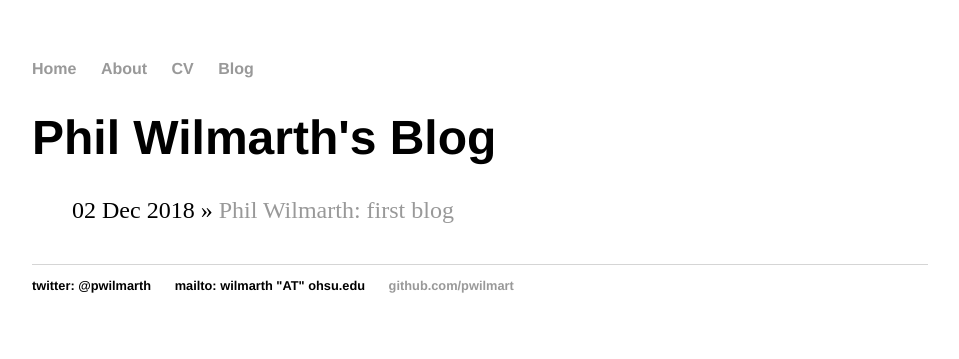
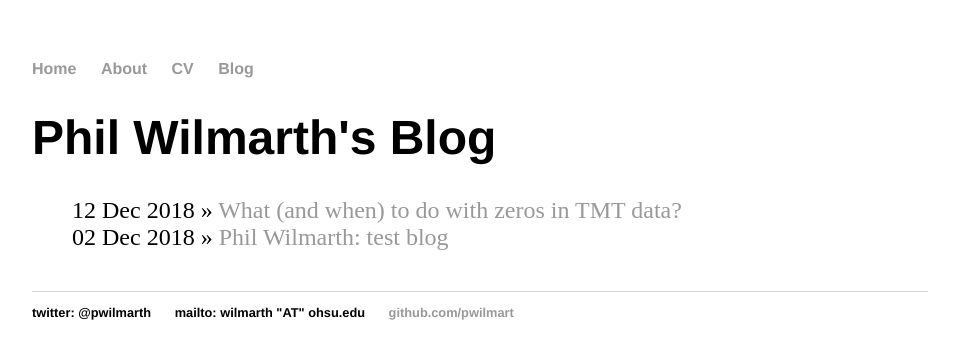
Before and after one commit to pwilmart/pwilmart.github.io, a Jekyll site: the page built from blog/index.html, in a window 1280 px wide. Shown: the top 359 px of the page, without its empty margins (160-1119 px from the left). Built offline with Jekyll 4.4.1, drawn with Linux system fonts in a browser that asks for light colours; part of the change alters nothing that is shown.

Commit message:
Zero replacment in TMT experiments

```diff
--- a/_posts/2018-12-02-Phil-first-blog.md
+++ b/_posts/2018-12-02-Phil-first-blog.md
@@ -1,6 +1,6 @@
 ---
 layout: post
-title: "Phil Wilmarth: first blog"
+title: "Phil Wilmarth: test blog"
 date: 2018-12-02
 ---
 
--- /dev/null
+++ b/_posts/2018-12-12-TMT-zero-replacement.md
@@ -0,0 +1,25 @@
+---
+layout: post
+title: "What (and when) to do with zeros in TMT data?"
+date: 2018-12-12
+---
+
+# What (and when) to do with zeros in TMT data?
+
+One of the advantages of TMT labeling is much less missing data compared to other methods like MS1 feature based label-free quantitation. That does not imply that there is **no** missing data. The reporter ions are measured in single scans and some of the reporter ions may be below the detection limits for lower abundance PSMs. If isotopic purity correction factors are used, some channels might have all of their intensity accounted for from adjacent channels. There are also cases where a PSM can have a sequence assignment but not be abundant enough to have any reporter ions. These scenarios are more like true missing at random cases.
+
+If multiple TMT labeling are required in a larger experiment, then there are proteins (with associated peptides and PSMs) unique to each individual TMT experiment. This creates TMT data for these proteins that are missing by TMT experiment cases. There can even be the case where there is evidence for a protein in one TMT experiment but there were no reporter ions, and that protein was not seen in other TMT experiments. Then you have a protein with no reporter ions at all.
+
+Some of you will have noticed that I have been talking about reporter ions from PSMs **and** from proteins. It is advantageous to aggregate (sum) reporter ions up to the level that is appropriate for the question being asked. If the experiment is testing for differential protein expression, then protein level aggregation is called for. If the experiment is something like a phosphopeptide enrichment experiment, then a more peptide-centric aggregation is needed. Should something be done about replacing zeros before aggregation or after aggregation?
+
+First, the what part. Zeros will cause problems in many mathematical steps later in the data analysis (log transformations and denominators in ratios) so we usually want to replace them with some non-zero value. There are many options here. Some methods try to determine a realistic value of what the data might have been. Other methods choose something that solves the math issues but is still recognizable as missing data. I prefer the later. In Fusion (not Fusion Lumos) SPS MS3 datasets, the smallest non-zero reporter ion peak heights (intensities) are about 300. I usually replace zeros with 150 (I have used values from 50 to 150). After all is said and done, I want to be able to see where there was missing data. I want a value different enough from the regular data to be easily distinguished.
+
+If we replace zeros at the PSM level and we are aggregating up to higher levels, then we can get multiples of the zero-replacement value (150, 300, 450, etc.) and that can make recognizing replaced zeros harder afterwards. I think it is safer to wait until after the aggregation to test for zeros and then do any replacements. I like to do the replacements before doing normalization steps. The single factor normalization adjustments tend to fuzz out the replacement values some and that effects the statistical testing a bit less. We do not want several replaced zeros for a condition to seem like a low variance data point and trigger a false positive DE call. However, if we can recognize the replaced zeros, this is less of an issue during validation.
+
+We have one more wrinkle in all of this. We might want to filter out data points where we have too many missing data values. How do we do that in a less heavy-handed way? The degree of missing data in any proteomics experiment is mostly isolated to the lowest abundance signals. Right near the detection limit, things are pretty variable. You might get a signal, or you might not. As you get even a little above the noise level, things get much more consistent. Missing data will drop off like a rock. Removing some of the lowest signal level PSMs can dramatically reduce missing data.
+
+What I have adopted in [my pipeline](https://github.com/pwilmart/PAW_pipeline.git) is to test a trimmed average intensity against a specified value (I like 500). The trimming is just removing the highest and lowest intensity. When a PSM's trimmed average does not pass the test threshold, all of the channels are zeroed out, but the PSM is retained.
+
+I have compared to a median intensity instead of a trimmed average and I like the trimmed average better. I mostly work with 10 or 11-plex data. Consider a 5 by 5 experiment and the protein is not present in one condition. If the PSM is low abundance, then the 5 channels where the peptide is present might be near the lowest levels 350-ish. The other 5 might be all zeros. The trimmed average would be about half of 350. That would also be the median in this case with an even number of data points. However, if one of the 350 values is missing, then the median jumps to zero. The median in these cases can be less stable than the average. The average is made more robust to an intense interference in one channel by trimming. The trimmed average test passes through PSMs in cases where the protein is not present in a condition when the intensities of the other channels are high enough to get the average over the test threshold.
+
+Some final comments. I have a [pipeline](https://github.com/pwilmart/PAW_pipeline.git) that can start with Thermo RAW files and provide final protein summary tables with TMT intensities suitable for processing in R. That uses Proteowizard and the Comet search engine (up through 2016 versions). Those tools require a Windows OS. My pipeline can also process Proteome Discoverer PSM export files (it will need the FASTA protein file used in the search) where Percolator has assigned q-values. The second half of the pipeline will run on other platforms (MacOS). The exported file can be restricted to PSMs that meet a desired cutoff (0.05 is okay for protein expression, 0.01 is better for phosphopeptides). PD exports contain the reporter ion values. My processing does not use any protein inference or ID criteria from PD. It only uses the PSM measured and theoretical masses, q-values, sequence string, protein accession, and reporter ions. There is no PSM FDR control per se other than delta mass and q-value cutoff. PD 1.4 does not include any decoy matches so not target/decoy counting is even possible.
```
